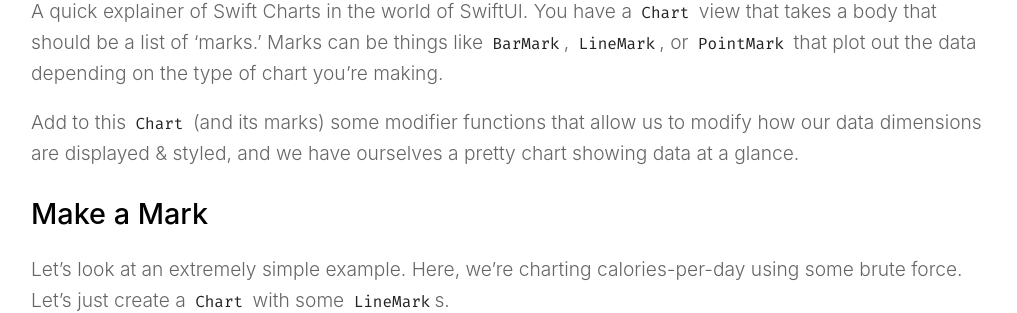
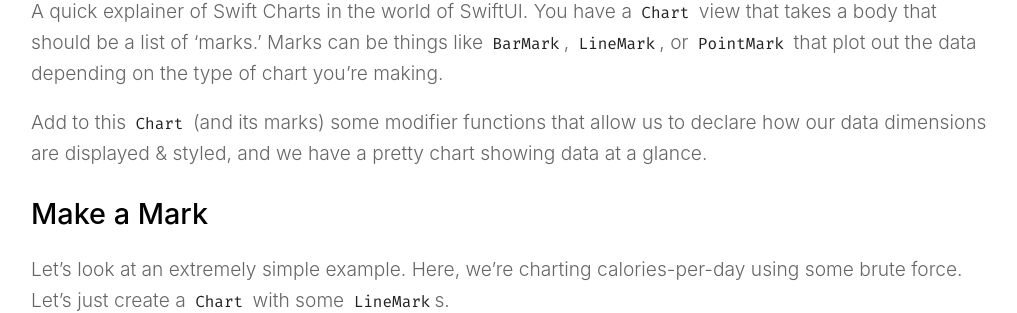
Before and after one commit to Base11Studios/base11site, a Jekyll site: the page built from _posts/2023-03-23-pretty-swiftui-line-charts.md, in a window 1280 px wide and 900 px high, scrolled down 1820 px. Shown: the part 150-463 px from the top of the window, without its empty margins (129-1146 px from the left). Built offline with Jekyll 4.4.1, drawn with Linux system fonts in a browser that asks for light colours; nearby versions of some CDN libraries; library files that are not in the unit come from our copies.

Commit message:
Update _posts/2023-03-23-pretty-swiftui-line-charts.md
Co-authored-by: Ryan Klein <ryan@base11studios.com>

```diff
--- a/_posts/2023-03-23-pretty-swiftui-line-charts.md
+++ b/_posts/2023-03-23-pretty-swiftui-line-charts.md
@@ -37,7 +37,7 @@
 
 A quick explainer of Swift Charts in the world of SwiftUI. You have a `Chart` view that takes a body that should be a list of 'marks.' Marks can be things like [`BarMark`](https://developer.apple.com/documentation/charts/barmark), [`LineMark`](https://developer.apple.com/documentation/charts/linemark), or [`PointMark`](https://developer.apple.com/documentation/charts/pointmark) that plot out the data depending on the type of chart you're making.
 
-Add to this `Chart` (and its marks) some modifier functions that allow us to modify how our data dimensions are displayed & styled, and we have ourselves a pretty chart showing data at a glance.
+Add to this `Chart` (and its marks) some modifier functions that allow us to declare how our data dimensions are displayed & styled, and we have a pretty chart showing data at a glance.
 
 ### Make a Mark
 
```
